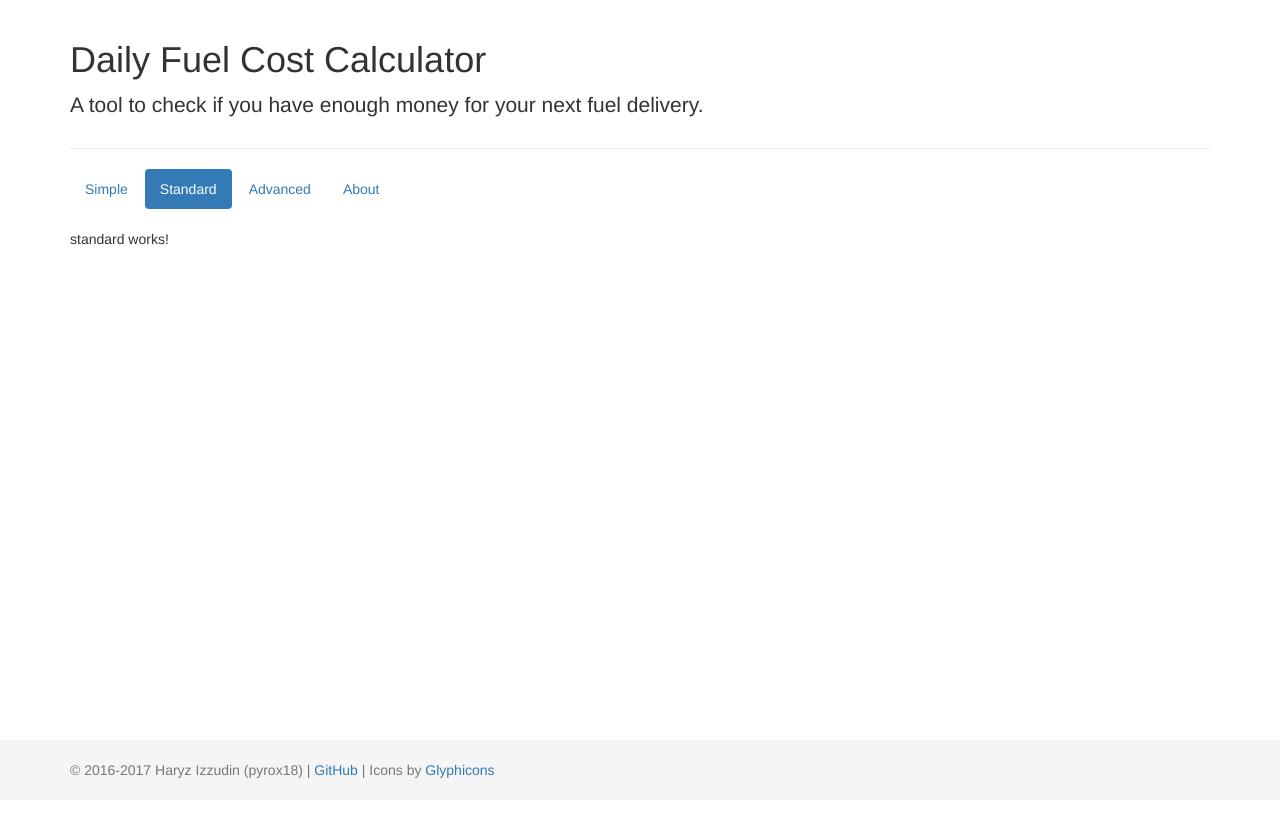
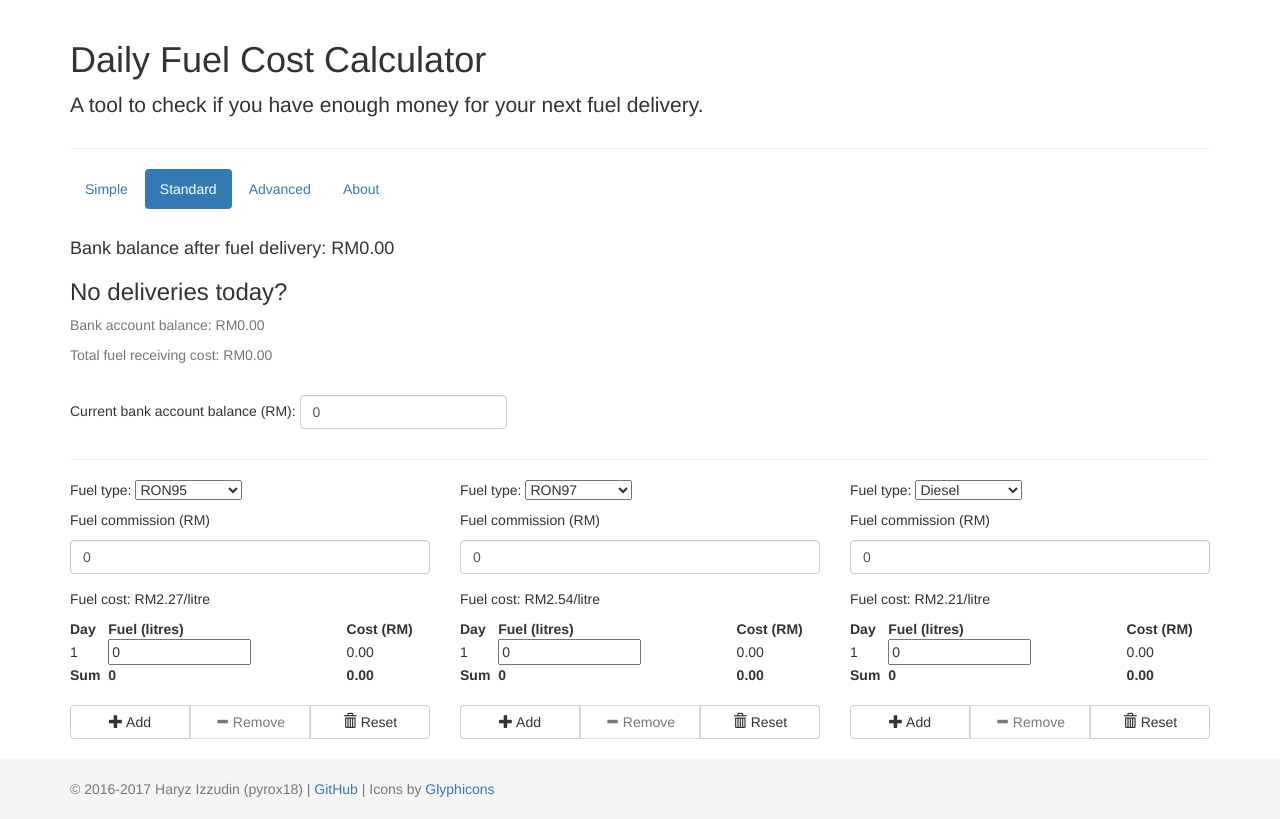
Before and after one commit to pyrox18/daily-fuel-cost-calculator, an Angular app: page /standard in a window 1280 px wide. Built offline with nearby package versions, Linux system fonts and the light colour scheme.

Commit message:
Implement standard mode

```diff
--- a/src/app/components/standard/standard.component.html
+++ b/src/app/components/standard/standard.component.html
@@ -1,3 +1,57 @@
-<p>
-  standard works!
-</p>
+<app-bank-balance [bankBalance]="bankBalance" [totalFuelCost]="totalFuelCost"></app-bank-balance>
+
+<div class="text-muted">
+  <p>Bank account balance: RM{{bankBalance | number:'1.2-2'}}</p>
+  <p>Total fuel receiving cost: RM{{totalFuelCost | number:'1.2-2'}}</p>
+</div>
+<br>
+
+<form class="form-inline">
+  <div class="form-group">
+    <p>Current bank account balance (RM): <input type="number" class="form-control" [(ngModel)]="bankBalance" name="bankBalance"></p>
+  </div>
+</form>
+<hr>
+
+<div class="row">
+  <div class="col-md-4" *ngFor="let data of inputData; let n = index">
+    <p>Fuel type:
+      <select [(ngModel)]="data.fuelPrice">
+        <option *ngFor="let fuel of fuelPriceService.fuelPrices" [value]="fuel.price">{{fuel.name}}</option>
+      </select>
+    </p>
+    <div class="form-group">
+      <p>Fuel commission (RM)</p>
+      <input type="number" class="form-control" [(ngModel)]="data.fuelCommission">
+    </div>
+    <p>Fuel cost: RM{{data.fuelCost() | number:'1.2-6'}}/litre</p>
+    <table class="table">
+      <tr>
+        <th>Day</th>
+        <th>Fuel (litres)</th>
+        <th>Cost (RM)</th>
+      </tr>
+      <tr *ngFor="let day of data.fuelReceivingByDay; let i = index; trackBy: trackByFn">
+        <td>{{i + 1}}</td>
+        <td><input type="number" style="width:60%;" [(ngModel)]="data.fuelReceivingByDay[i]" (ngModelChange)="onFuelDataChange(n)"></td>
+        <td>{{day * data.fuelCost() | number:'1.2-2'}}</td>
+      </tr>
+      <tr>
+        <th>Sum</th>
+        <th>{{data.fuelReceiving | number:'1.0-2'}}</th>
+        <th>{{data.fuelReceiving * data.fuelCost() | number:'1.2-2'}}</th>
+      </tr>
+    </table>
+    <div class="btn-group btn-group-justified" role="group">
+      <div class="btn-group" role="group">
+        <button class="btn btn-default" (click)="addDay(n)" [disabled]="data.fuelReceivingByDay.length >= 5"><span class="glyphicon glyphicon-plus"></span> Add</button>
+      </div>
+      <div class="btn-group" role="group">
+        <button class="btn btn-default" (click)="removeDay(n)" [disabled]="data.fuelReceivingByDay.length <= 1"><span class="glyphicon glyphicon-minus"></span> Remove</button>
+      </div>
+      <div class="btn-group" role="group">
+        <button class="btn btn-default" (click)="resetFuelData(n)"><span class="glyphicon glyphicon-trash"></span> Reset</button>
+      </div>
+    </div>
+  </div>
+</div>
--- a/src/app/components/standard/standard.component.ts
+++ b/src/app/components/standard/standard.component.ts
@@ -1,4 +1,7 @@
 import { Component, OnInit } from '@angular/core';
+
+import { StandardFuel } from '../../models/standard-fuel';
+import { FuelPriceService } from '../../services/fuel-price.service';
 
 @Component({
   selector: 'app-standard',
@@ -7,9 +10,55 @@ import { Component, OnInit } from '@angular/core';
 })
 export class StandardComponent implements OnInit {
 
-  constructor() { }
+  inputData: StandardFuel[];
+  bankBalance: number;
+  totalFuelCost: number;
+
+  constructor(
+    private fuelPriceService: FuelPriceService
+  ) { }
 
   ngOnInit() {
+    this.bankBalance = 0.00;
+    this.inputData = []
+    for (let i = 0; i < 3; i++) {
+      this.inputData.push(new StandardFuel());
+      this.inputData[i].fuelPrice = this.fuelPriceService.fuelPrices[i].price;
+    }
+    this.totalFuelCost = 0;
+  }
+
+  recalcTotalFuelCost() {
+    this.totalFuelCost = 0;
+    for (let data of this.inputData) {
+      this.totalFuelCost += data.totalFuelCost();
+    }
+  }
+
+  addDay(i: number) {
+    this.inputData[i].addDay();
+  }
+
+  removeDay(i: number) {
+    this.inputData[i].removeDay();
+    this.recalcTotalFuelCost();
+  }
+
+  resetFuelData(i: number) {
+    let fuelPrice = this.inputData[i].fuelPrice;
+    this.inputData[i].resetValues();
+    this.inputData[i].fuelPrice = fuelPrice;
+    this.recalcTotalFuelCost();
+  }
+
+  onFuelDataChange(index: number) {
+    this.inputData[index].addUpFuelReceiving()
+    this.inputData = this.inputData.slice();
+    this.recalcTotalFuelCost();
+  }
+
+  trackByFn(index: any, item: any) {
+    return index;
   }
 
 }
```
